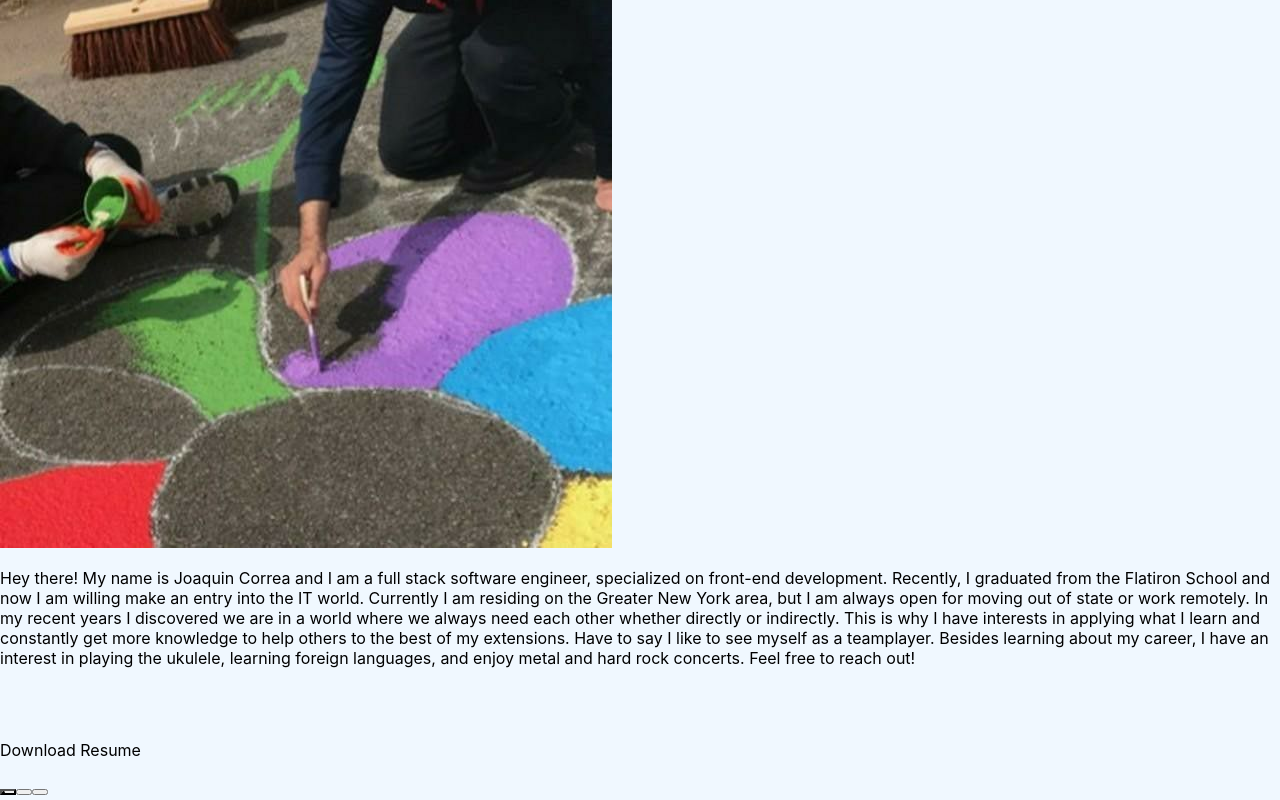
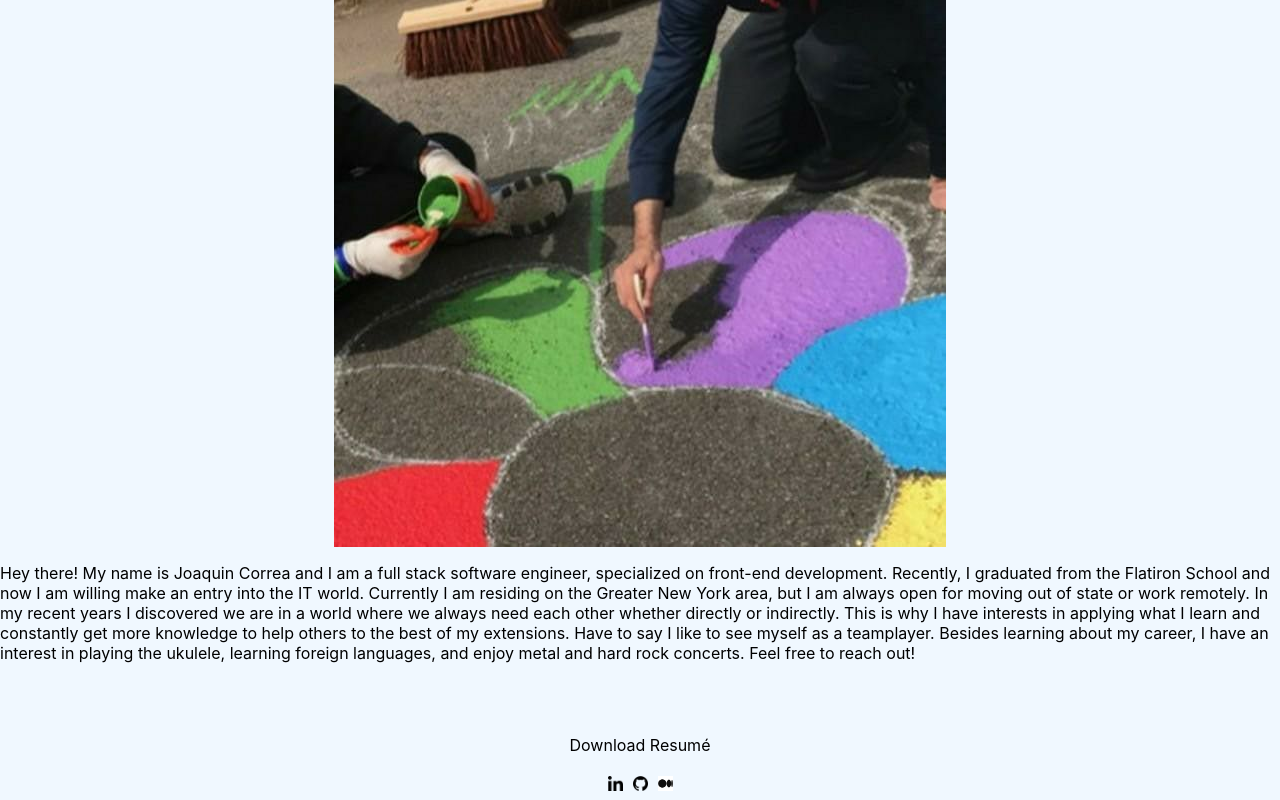
Before and after one commit to jecorrea-cloud/portfolio, a React (Create React App) app: page /about in a window 1280 px wide. Shown: the part 497-1297 px from the top of the page. Built offline with nearby package versions, Linux system fonts and the light colour scheme.

Commit message:
added icons

```diff
--- a/src/App.css
+++ b/src/App.css
@@ -46,8 +46,31 @@ body{
   width:100vw;
 }
 
-div.social-links button#linkedin{
-  background-image: url(./components/images/linkedin.png);
+div.img-container{
+  display: flex;
+  justify-content: space-evenly;
+  align-items: center;
+}
+
+div.social-links {
+  text-align: center;
+}
+
+div.social-links img#linkedin{
+  height: 15px;
+  width: 15px;
+  background-size:cover;
+}
+
+div.social-links img#github{
+  height: 15px;
+  width: 15px;
+  background-size:cover;
+}
+
+div.social-links img#medium{
+  height: 15px;
+  width: 15px;
   background-size:cover;
 }
 
--- a/src/components/About.js
+++ b/src/components/About.js
@@ -1,12 +1,19 @@
 import React, { Component } from 'react'
 import hidden from './images/hidden.jpg';
+import linkedin from './images/linkedin.png';
+import medium from './images/medium.png';
+import github from './images/github.png';
+
 
 export default class About extends Component {
     render() {
         return (
             <div className="about-info">
 
-                <img alt="pic" src={hidden}/>
+                <div className="img-container">
+                    <img alt="pic" src={hidden}/>
+                </div>
+
                 <p>Hey there! My name is Joaquin Correa and I am a full stack software engineer, specialized on front-end
                 development. Recently, I graduated from the Flatiron School and now I am willing make an entry into the IT world.
                 Currently I am residing on the Greater New York area, but I am always open for moving out of state or work remotely. In my recent years I discovered we are in a world where we always need each other whether directly or indirectly. This is why I have interests in
@@ -14,10 +21,10 @@ export default class About extends Component {
                 <br/>
                 <br/>
                 <div className="social-links">
-                <p>Download Resume</p>
-                <a target="_blank" href="https://www.linkedin.com/in/joaquin-correa-a64688181/"><button id="linkedin"></button></a>
-                <a target="_blank" href="https://github.com/jecorrea-cloud/"><button id="github"></button></a>
-                <a target="_blank" href="https://jecorrea-64269.medium.com/"><button id="medium"></button></a>
+                <p>Download Resumé</p>
+                <a target="_blank" href="https://www.linkedin.com/in/joaquin-correa-a64688181/"><img id="linkedin" src={linkedin}></img></a>
+                <a target="_blank" href="https://github.com/jecorrea-cloud/"><img id="github" src={github}></img></a>
+                <a target="_blank" href="https://jecorrea-64269.medium.com/"><img id="medium" src={medium}></img></a>
                 </div>
                 </div>
         )
--- a/src/components/NavBar.js
+++ b/src/components/NavBar.js
@@ -6,7 +6,7 @@ class NavBar extends Component {
     return (
       <div className="nav-bar">
         <NavLink to="/"><h1>Joaquin Correa</h1></NavLink>
-        <h3>Full stack software engineer specialized on front end development and with a passion to help others.</h3> <NavLink to="/">Projects</NavLink> <NavLink to="/about">About</NavLink>
+        <h4>Full stack software engineer specialized on front end development and with a passion to help others.</h4> <NavLink to="/">Projects</NavLink> <NavLink to="/about">About</NavLink>
       </div>
     );
   }
--- a/src/components/Projects.js
+++ b/src/components/Projects.js
@@ -6,7 +6,7 @@ export default class Projects extends Component {
             <div>
                 Projects go here:
                 <br></br>
-                <a href="https://jecorrea-cloud.github.io/jecorrea-pokedex/" rel="opener noreferrer" target="_blank" >PokeDexter</a>
+                <a href="https://jecorrea-cloud.github.io/jecorrea-pokedex/" rel="opener noreferrer" target="_blank" >PokeDéxter</a>
             </div>
         )
     }
```
